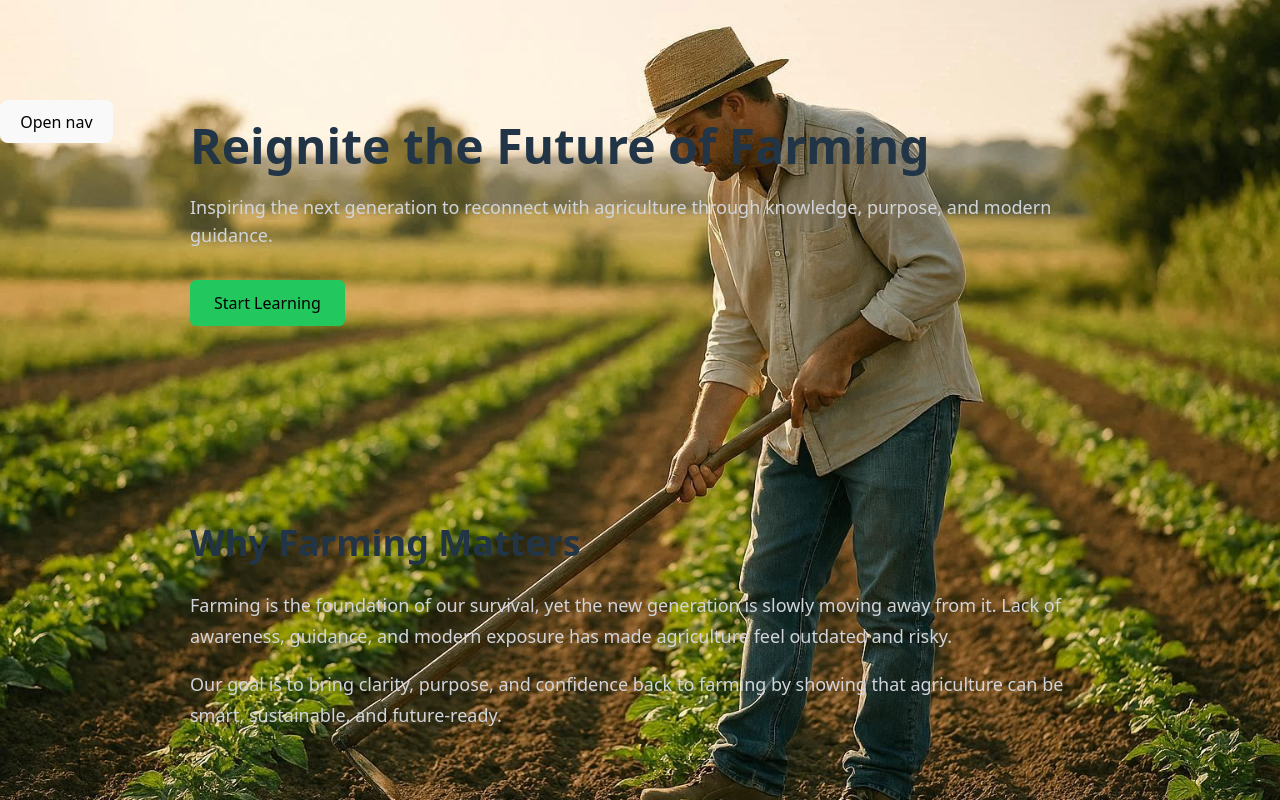
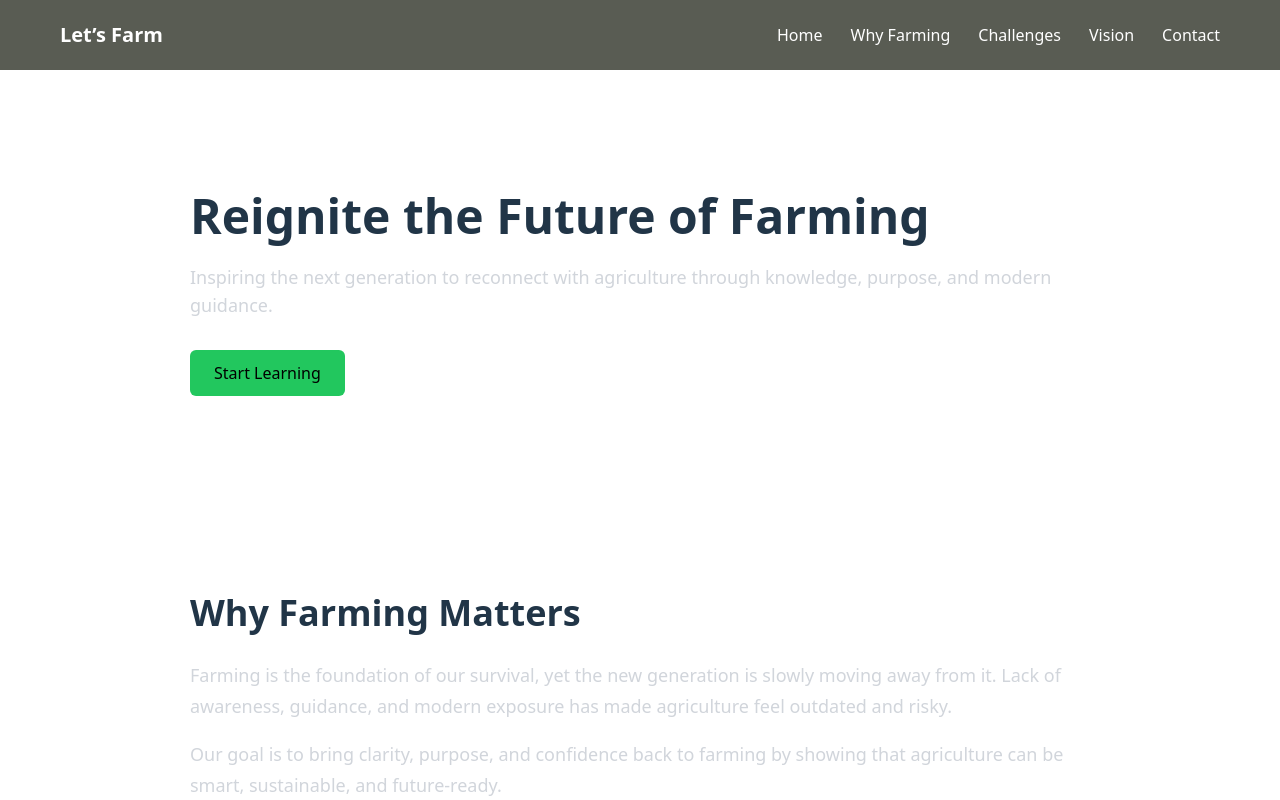
Before and after one commit to creat0r12/Lets-Farm, a React (Vite) app: page / in a window 1280 px wide. Shown: the top 800 px of the page. Built offline with nearby package versions, Linux system fonts and the light colour scheme.

Commit message:
cleanup: remove nav toggle button and simplify App structure

```diff
--- a/src/App.tsx
+++ b/src/App.tsx
@@ -10,7 +10,6 @@ import TopPanel from "./components/TopPanel";
 function App() {
   const [isPanelOpen, setIsPanelOpen] = useState(false);
   const [activeSection, setActiveSection] = useState("");
-  const [closednav , opennav] = useState(false);
 
   const handleNavSelect = (section: string) => {
     if (section === "home") {
@@ -22,16 +21,9 @@ function App() {
     }
   };
 
-  const handlclick = ()=>{
-    opennav(!closednav)
-  }
-
   return (
-    <>{closednav&&
-      (  <Navbar onSelect={handleNavSelect} />
-    )}
-
-      <button className="navbtn" onClick={handlclick}>Open nav</button>
+    <>
+      <Navbar onSelect={handleNavSelect} />
 
       <Hero />
       <WhyFarming />
--- a/src/index.css
+++ b/src/index.css
@@ -27,19 +27,13 @@ body {
   min-width: 320px;
   min-height: 100vh;
   /* timepass */
-  background-image: url("./assets/bg2.jpg");
+  /* background-image: url("./assets/bg2.jpg");
   background-size: cover;
-  /* background-repeat: no-repeat; */
-  background-attachment: fixed;
+  background-repeat: no-repeat;
+  background-attachment: fixed; */
 
   /* background-position: center; */
 /* timepass */
-}
-
-.navbtn{
- display: flex;
- margin-top: 100px;
- position: fixed;
 }
 
 
```
